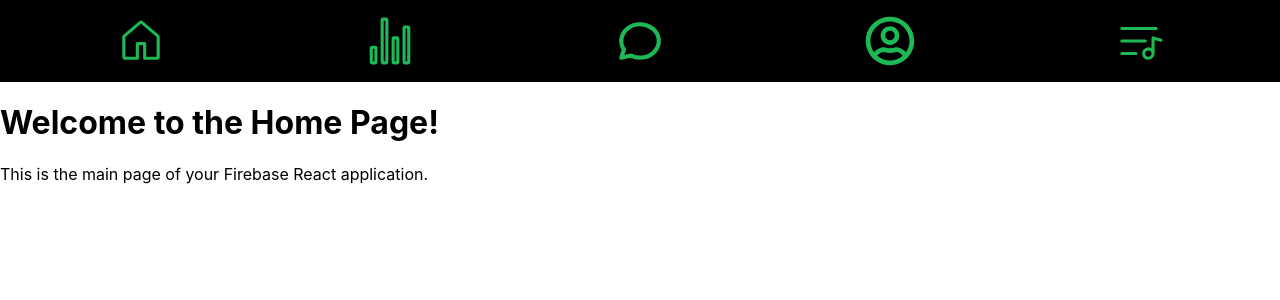
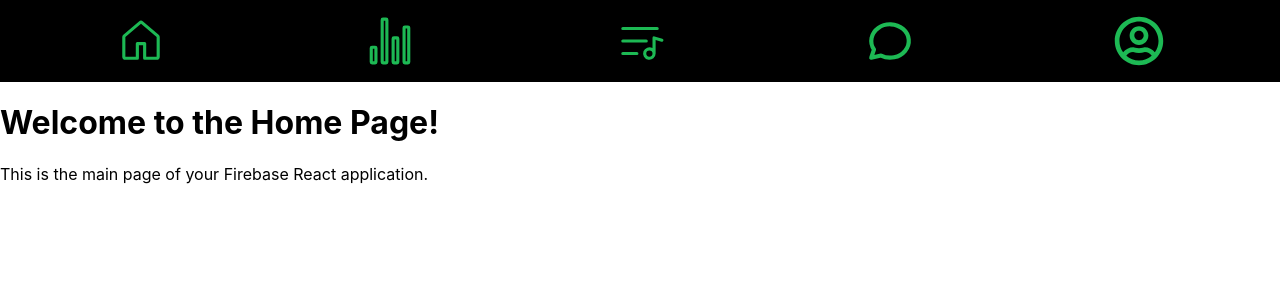
Before and after one commit to AryaMedapati/PutMeOn, a React (Create React App) app: page / in a window 1280 px wide. Shown: the top 300 px of the page. Built offline with nearby package versions, Linux system fonts and the light colour scheme.

Commit message:
Rearranged icon order

```diff
--- a/src/App.js
+++ b/src/App.js
@@ -58,10 +58,10 @@ function App() {
             onMouseEnter={() => setIsPlayHovered(true)}
             onMouseLeave={() => setIsPlayHovered(false)}
           >
-            {isPlayHovered ? (
-              <TbMessageCircleFilled className="icon" />
+            {isProfHovered ? (
+              <PiPlaylistFill className="icon" />
             ) : (
-              <TbMessageCircle className="icon" />
+              <PiPlaylist className="icon" />
             )}
           </div>
         </Link>
@@ -70,10 +70,10 @@ function App() {
             onMouseEnter={() => setIsMesHovered(true)}
             onMouseLeave={() => setIsMesHovered(false)}
           >
-            {isMesHovered ? (
-              <FaUserCircle className="icon" />
+            {isPlayHovered ? (
+              <TbMessageCircleFilled className="icon" />
             ) : (
-              <FaRegUserCircle className="icon" />
+              <TbMessageCircle className="icon" />
             )}
           </div>
         </Link>
@@ -82,10 +82,10 @@ function App() {
             onMouseEnter={() => setIsProfHovered(true)}
             onMouseLeave={() => setIsProfHovered(false)}
           >
-            {isProfHovered ? (
-              <PiPlaylistFill className="icon" />
+            {isMesHovered ? (
+              <FaUserCircle className="icon" />
             ) : (
-              <PiPlaylist className="icon" />
+              <FaRegUserCircle className="icon" />
             )}
           </div>
         </Link>
```
Lines whose indentation alone changed are shown as unchanged.
